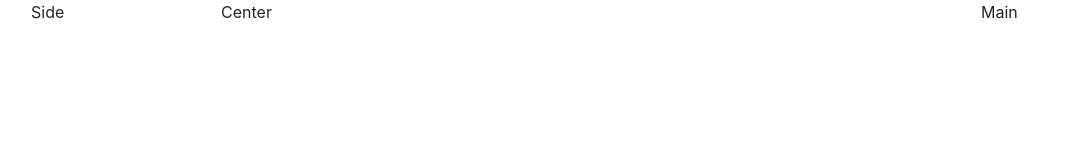
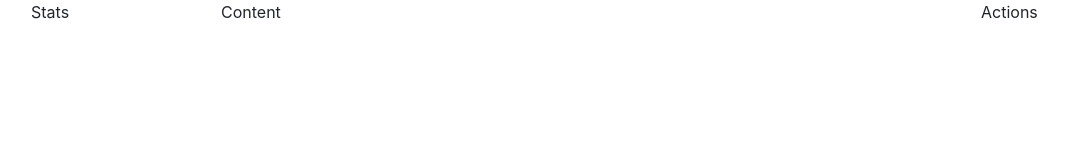
Before and after one commit to tomaszbawor/nindogame, a React (Create React App) app: page / in a window 1280 px wide. Shown: the top 160 px of the page, without its empty margins (54-1122 px from the left). Built offline with nearby package versions, Linux system fonts and the light colour scheme.

Commit message:
Add components

```diff
--- a/src/App.tsx
+++ b/src/App.tsx
@@ -1,15 +1,19 @@
 import React from 'react';
 import 'bootstrap/dist/css/bootstrap.min.css';
 import './App.css';
+import {ActionBar} from "./components/ActionBar";
+import {Statistics} from "./components/Statistics";
+import {Content} from "./components/Content";
 
 function App() {
     return (
       <>
         <div className="container">
           <div className="row">
-            <div className="col-2">Side</div>
-            <div className="col-8">Center</div>
-            <div className="col-2">Main</div>
+            <Statistics />
+            <Content />
+
+            <ActionBar />
           </div>
         </div>
       </>
--- /dev/null
+++ b/src/components/ActionBar/index.tsx
@@ -0,0 +1,5 @@
+import React from "react";
+
+export const ActionBar: React.FC<{}> = () =>{
+    return  <div className="col-2">Actions</div>
+}
--- /dev/null
+++ b/src/components/Content/index.tsx
@@ -0,0 +1,5 @@
+import React from "react";
+
+export const Content: React.FC<{}> = () => {
+    return <div className="col-8">Content</div>
+}
--- /dev/null
+++ b/src/components/Statistics/index.tsx
@@ -0,0 +1,5 @@
+import React from "react";
+
+export const Statistics: React.FC<{}> = () => {
+return <div className="col-2">Stats</div>
+}
```
